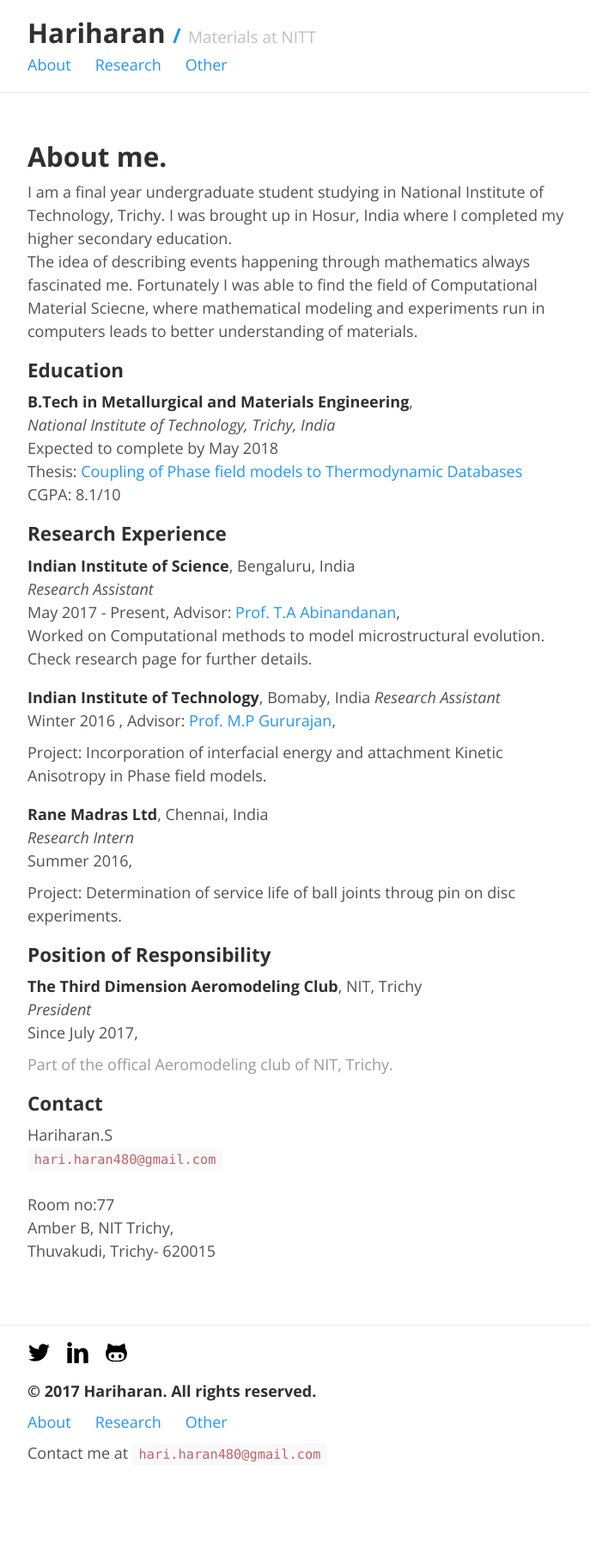
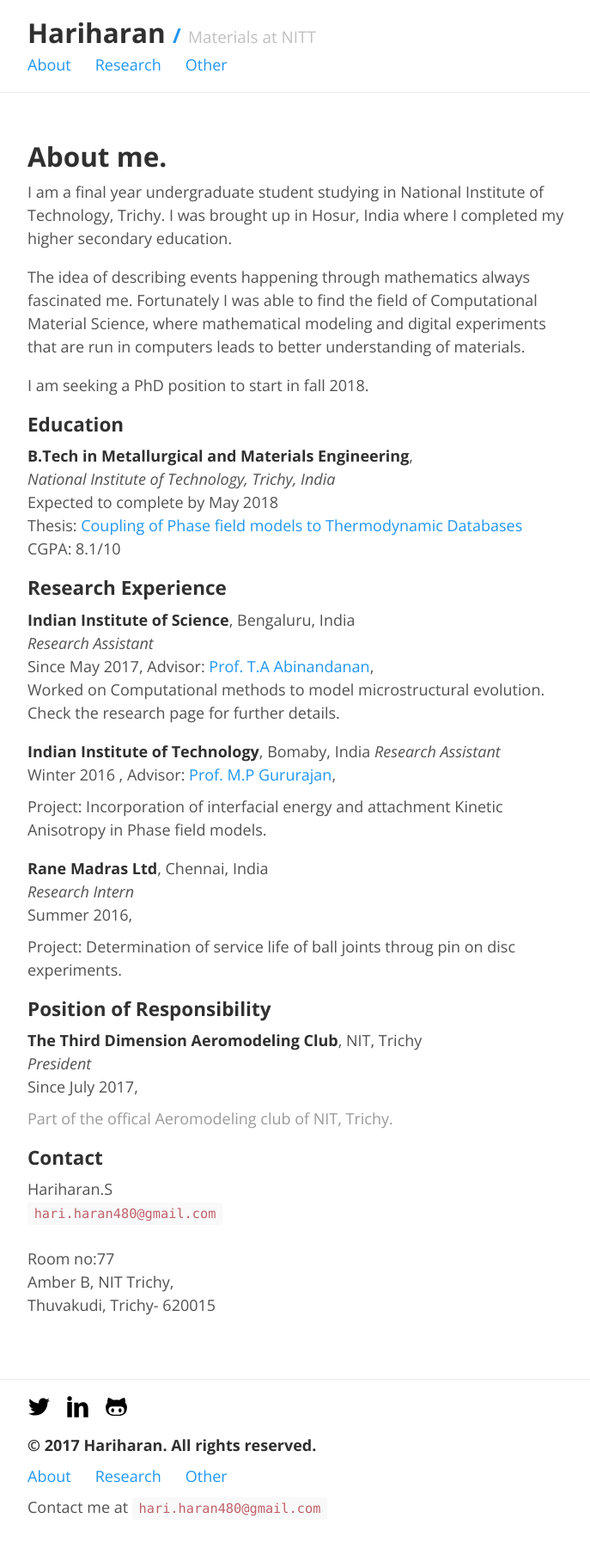
Before and after one commit to s-hariharan/s-hariharan.github.io, a Jekyll site: the page built from about.md, in a window 1280 px wide. Shown: the whole page at 86% size, without its empty margins (293-980 px from the left). Built offline with Jekyll 4.4.1, drawn with Linux system fonts in a browser that asks for light colours; before the commit the page ends 1746 px from its top, so only the background shows below that.

Commit message:
some_Changes

```diff
--- a/about.md
+++ b/about.md
@@ -4,8 +4,11 @@ title: About me.
 permalink: about/
 ---
 
-I am a final year undergraduate student studying in National Institute of Technology, Trichy. I was brought up in Hosur, India where I completed my higher secondary education.<br>
-The idea of describing events happening through mathematics always fascinated me. Fortunately I was able to find the field of Computational Material Sciecne, where mathematical modeling and experiments run in computers leads to better understanding of materials.
+I am a final year undergraduate student studying in National Institute of Technology, Trichy. I was brought up in Hosur, India where I completed my higher secondary education.
+
+The idea of describing events happening through mathematics always fascinated me. Fortunately I was able to find the field of Computational Material Science, where mathematical modeling and digital experiments that are run in computers leads to better understanding of materials.
+
+I am seeking a PhD position to start in fall 2018.
 
 
 ## Education
@@ -22,8 +25,8 @@ CGPA: 8.1/10
 
 **Indian Institute of Science**, Bengaluru, India
 *Research Assistant*
-May 2017 - Present, Advisor: [Prof. T.A Abinandanan][Abi],
-Worked on Computational methods to model microstructural evolution. Check research page for further details.
+Since May 2017, Advisor: [Prof. T.A Abinandanan][Abi],
+Worked on Computational methods to model microstructural evolution. Check the research page for further details.
 
 **Indian Institute of Technology**, Bomaby, India
 *Research Assistant*
```
Also changed, not shown: _posts/research/2017-10-01-grain-growth.md (+3 -3 lines), _posts/research/2017-10-01-precipitation-in-ternary-alloys.md (+6 -6 lines), _posts/research/2017-10-02-anisotropy-solid.md (added, +6 -0 lines), _posts/research/2017-10-02-gpu-computing.md (added, +6 -0 lines), _posts/research/2017-10-02-undergrad-thesis.md (added, +6 -0 lines), research.md (+4 -6 lines).
